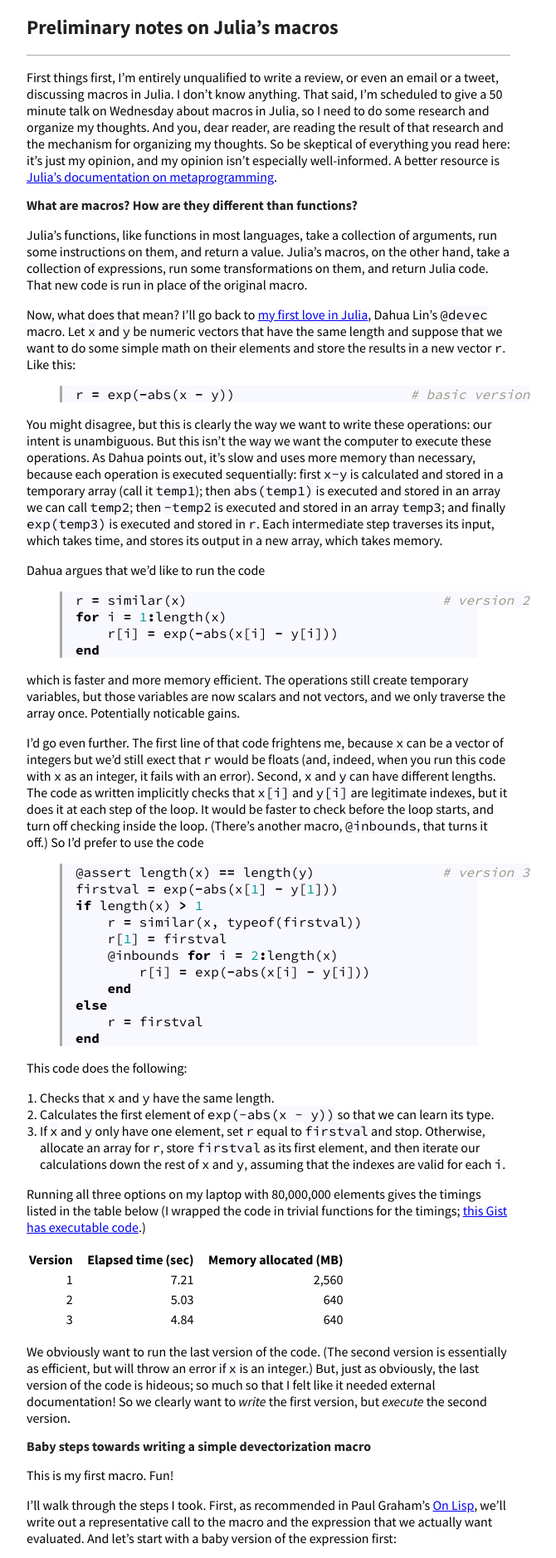
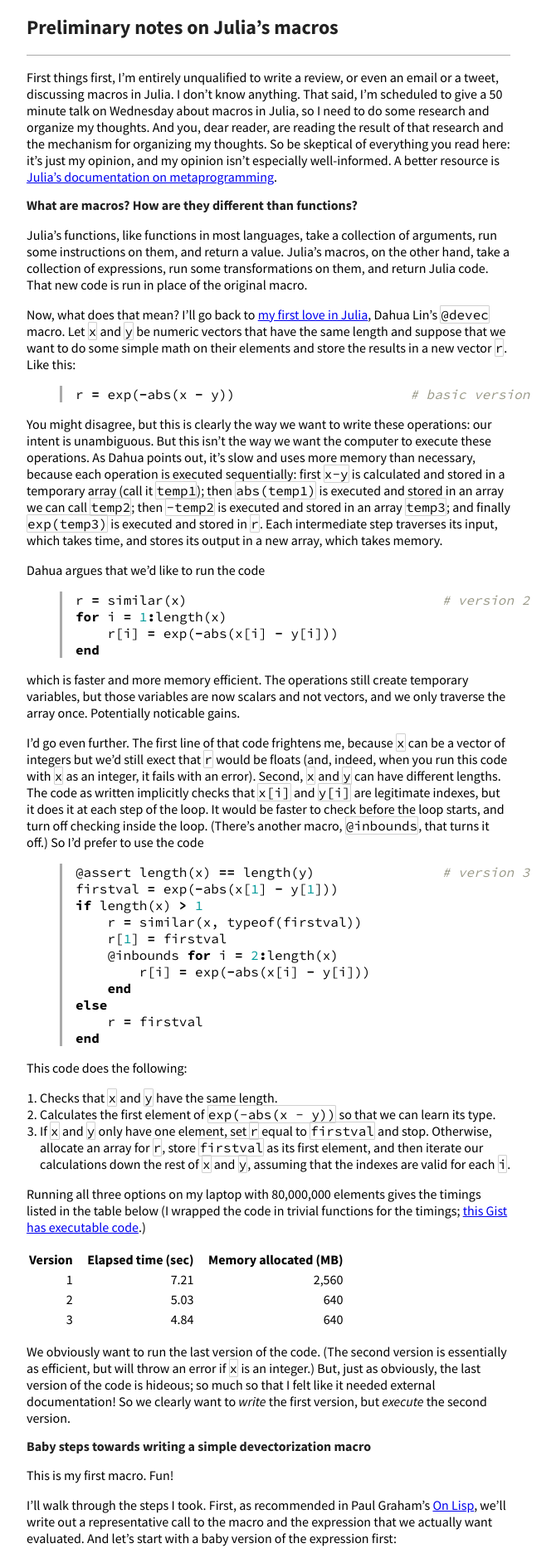
Before and after one commit to mmkuang/grayclhn.github.io, a Jekyll site: the page built from notes/_posts/2014-10-13-julia-macros.md, in a window 1280 px wide. Shown: the top 1878 px of the page at 83% size, without its empty margins (0-670 px from the left). Built offline with Jekyll 4.4.1, drawn with Linux system fonts in a browser that asks for light colours; Markdown is read by kramdown in place of the engine named in the settings.

Commit message:
Add border for source-code to css file

```diff
--- a/css/styles.css
+++ b/css/styles.css
@@ -40,8 +40,12 @@
 }
 
 pre, code {
-  background-color: #f8f8ff;
   font-family:"Source Code Pro", "DejaVu Sans Mono", "Bitstream Vera Sans Mono", mono;
+}
+
+li pre, p pre, p code, li code {
+  border: 1px solid #d0d0d0;
+  border-radius: 1px;
 }
 
 pre, blockquote {
```
